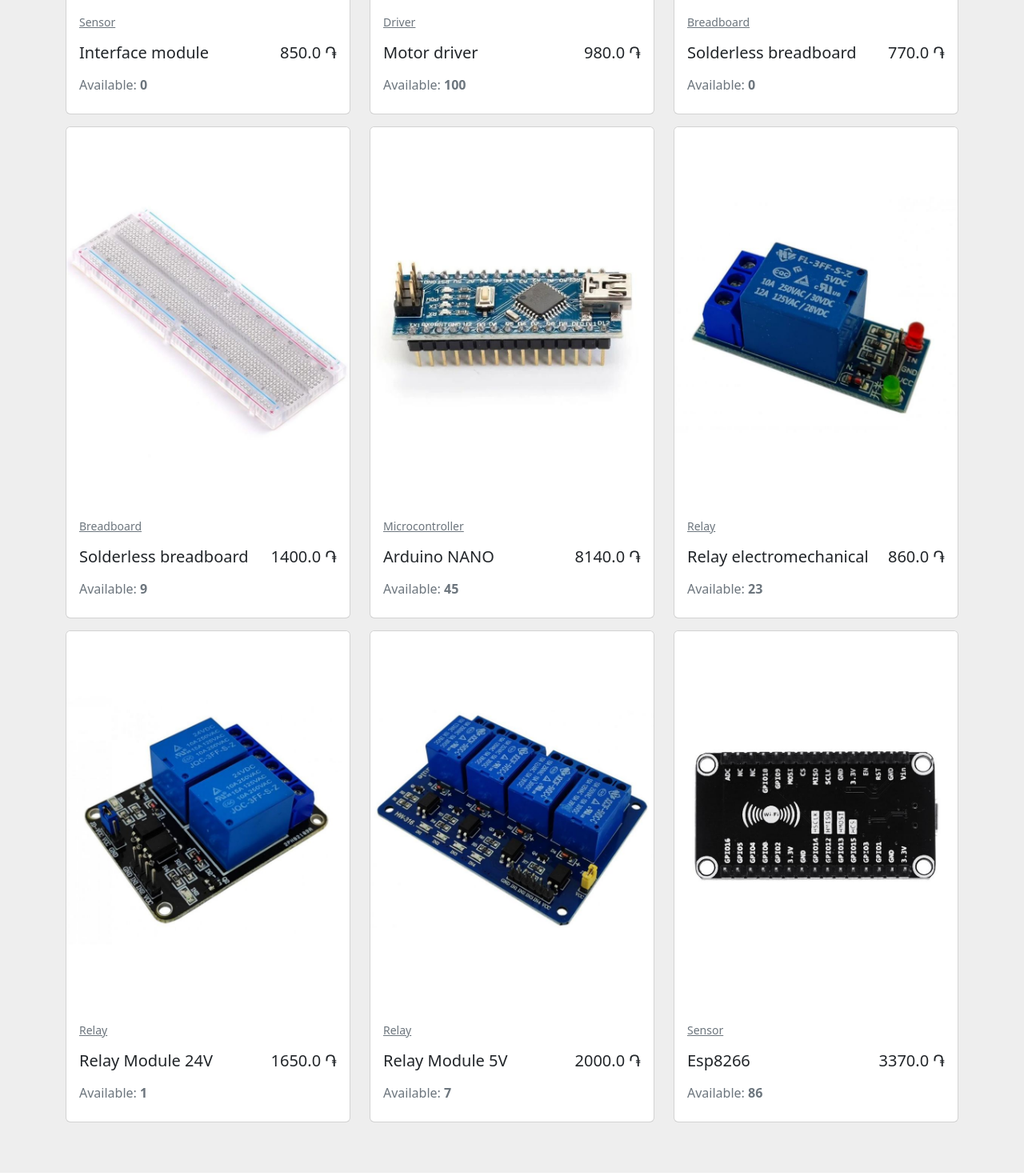
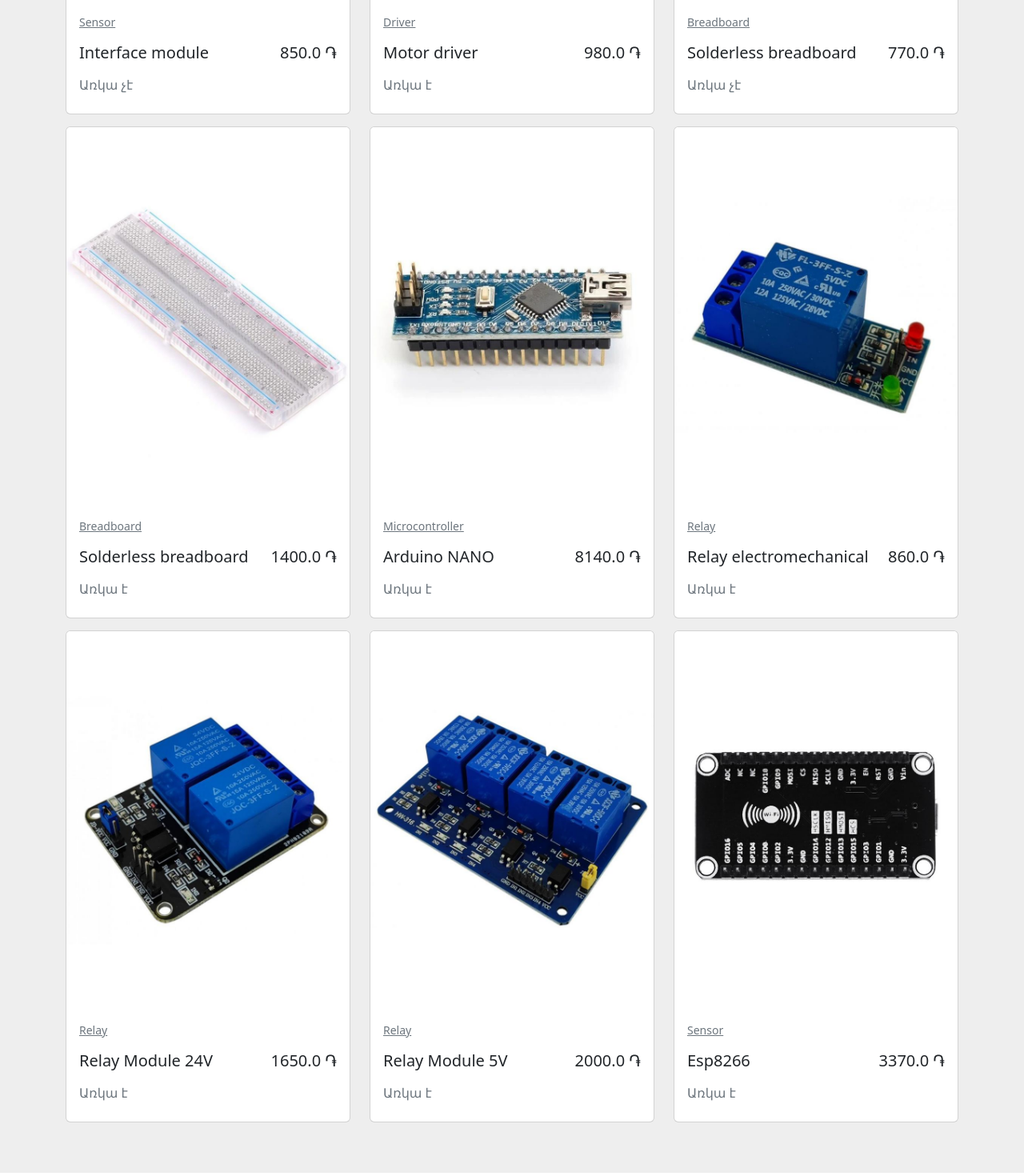
Before and after one commit to gasparyanvazgen/robotics-store, a Flask app: page / in a window 1280 px wide. Shown: the part 576-2046 px from the top of the page at 80% size. Run offline with Flask 2, Linux system fonts and the light colour scheme; data comes from the database, SQL or seed files in the repository; both versions use the stored data as it was after the commit.

Commit message:
validate 'price', 'amount' fields with a min value of 0
- modify the display of availability of products

```diff
--- a/app/admin/views.py
+++ b/app/admin/views.py
@@ -7,6 +7,8 @@
 from flask_admin.form import ImageUploadField
 from flask_login import current_user, login_required, logout_user
 from werkzeug.security import generate_password_hash
+from wtforms import IntegerField, DecimalField
+from wtforms.validators import NumberRange
 
 from config import IMAGE_UPLOADS
 
@@ -52,6 +54,8 @@
     }
 
     form_extra_fields = {
+        'price': DecimalField('Amount', validators=[NumberRange(min=0)]),
+        'amount': IntegerField('Amount', validators=[NumberRange(min=0)]),
         'image': ImageUploadField('Upload image',
                                   base_path=IMAGE_UPLOADS,
                                   url_relative_path='img/uploads/',
--- a/app/templates/index.html
+++ b/app/templates/index.html
@@ -20,7 +20,9 @@
               </div>
 
               <div class="d-flex justify-content-between mb-2">
-                <p class="text-muted mb-0">Available: <span class="fw-bold">{{ product.amount }}</span></p>
+                <p class="text-muted mb-0">
+                  {% if product.amount %}Առկա է{% else %}Առկա չէ{% endif %}
+                </p>
               </div>
             </div>
           </div>
```
Also changed, not shown: database.db.
